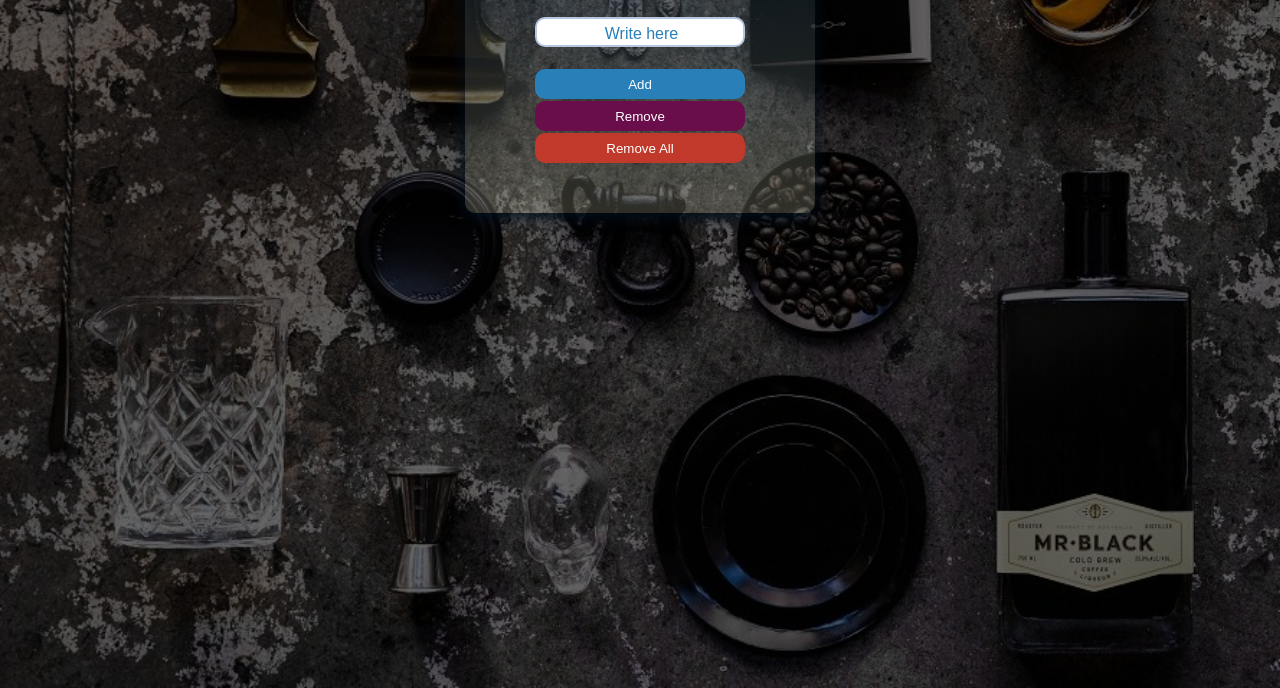
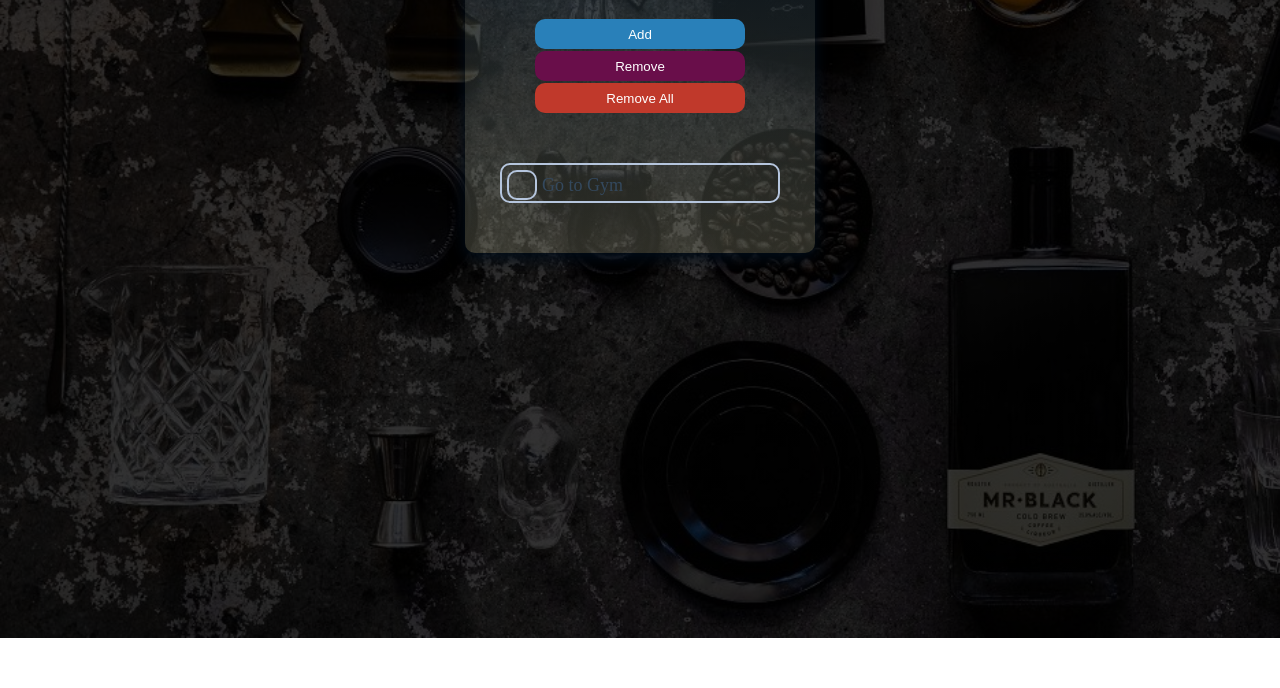
Before and after one commit to ahmedsgit/Todo-Application, a plain HTML site: page index.html in a window 1280 px wide. Shown: the part 320-1008 px from the top of the page. After the commit the page ends 958 px from the top, so only its background shows below. Drawn offline with Linux system fonts and the light colour scheme.

Commit message:
Modify background

```diff
--- a/index.html
+++ b/index.html
@@ -18,12 +18,12 @@
             <button class="button" id="removeAll">Remove All</button>
         </div>
         <ul id="list">
-            <!-- <li class="mylist">
-          <input type="checkbox" id="check" /><label>Go to Gym</label>
-        </li> -->
+            <li class="mycheck">
+                <input type="checkbox" id="check" /><label>Go to Gym</label>
+            </li>
         </ul>
     </div>
-    <script src="js/script.js"></script>
+    <script src="resources/script.js"></script>
 </body>
 
 </html>
--- a/resources/style.css
+++ b/resources/style.css
@@ -3,7 +3,7 @@
 }
 
 body {
-    background-image: linear-gradient(rgba(0, 0, 0, 0.6), rgba(0, 0, 0, 0.6)), url(img/background.jpg);
+    background-image: linear-gradient(rgba(0, 0, 0, 0.8), rgba(0, 0, 0, 0.8)), url(img/background.jpg);
     background-repeat: no-repeat;
     background-size: cover;
     height: 100vh;
@@ -12,14 +12,13 @@ body {
 .container {
     width: 350px;
     height: auto;
-    margin: 200px auto;
+    margin: 150px auto;
     text-align: center;
     background: linear-gradient(rgba(0, 57, 115, 0.2), rgba(229, 229, 190, 0.2));
     overflow-y: auto;
     color: #34495e;
     border-radius: 10px;
     box-shadow: 0 5px 15px #000d1a;
-    /* height: 50vh; */
 }
 
 .container h1 {
@@ -30,7 +29,7 @@ body {
 }
 
 .container ul {
-    margin-top: 50px;
+    margin: 50px 0;
     padding-left: 0;
 }
 
```
